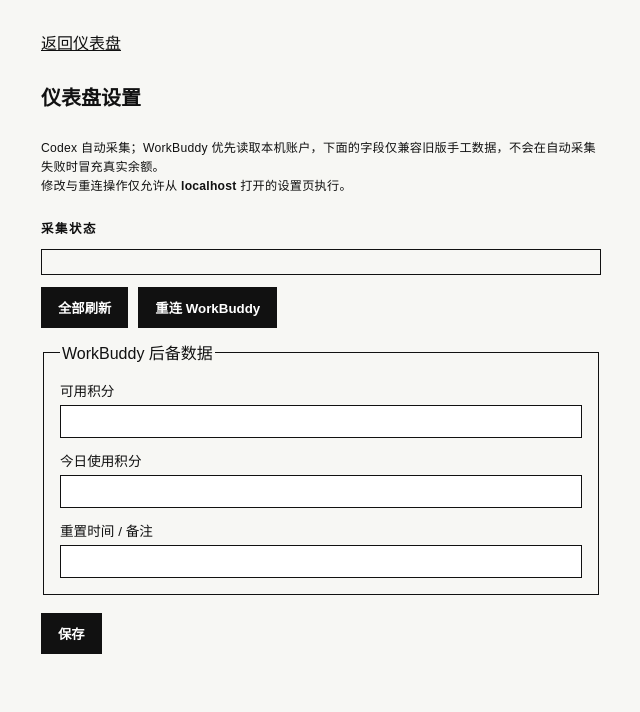
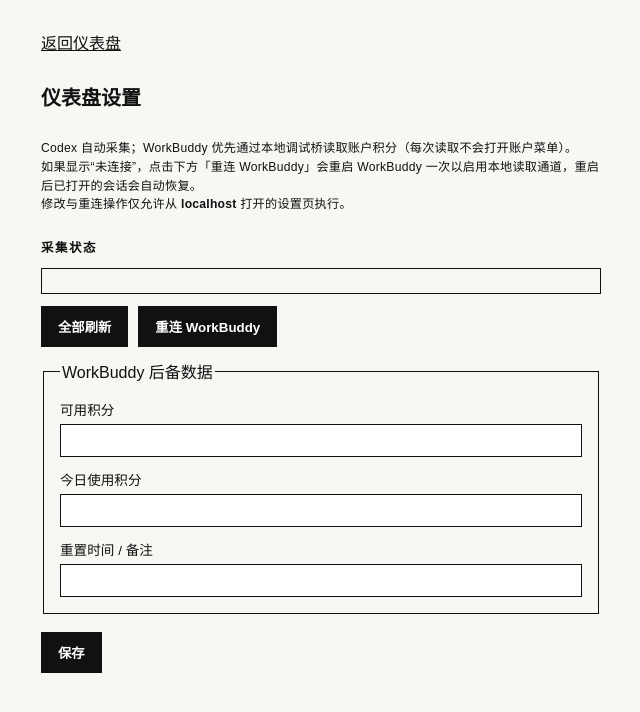
Before and after one commit to easonwong2026-del/AICC, a plain HTML site: page web/settings.html in a window 1280 px wide. Shown: the whole page, without its empty margins (319-959 px from the left). Drawn offline with Linux system fonts and the light colour scheme; no server answers.

Commit message:
Explain the one-time WorkBuddy reconnect step in settings

```diff
--- a/web/settings.html
+++ b/web/settings.html
@@ -2,7 +2,8 @@
 <html lang="zh-CN">
 <head><meta charset="utf-8"><meta name="viewport" content="width=device-width, initial-scale=1"><title>AI Command 设置</title><link rel="stylesheet" href="/style.css"></head>
 <body class="settings-page"><main class="settings"><a href="/">返回仪表盘</a><h1>仪表盘设置</h1>
-  <p>Codex 自动采集；WorkBuddy 优先读取本机账户，下面的字段仅兼容旧版手工数据，不会在自动采集失败时冒充真实余额。</p>
+  <p>Codex 自动采集；WorkBuddy 优先通过本地调试桥读取账户积分（每次读取不会打开账户菜单）。</p>
+  <p>如果显示“未连接”，点击下方「重连 WorkBuddy」会重启 WorkBuddy 一次以启用本地读取通道，重启后已打开的会话会自动恢复。</p>
   <p>修改与重连操作仅允许从 <strong>localhost</strong> 打开的设置页执行。</p>
   <h2>采集状态</h2>
   <div id="source-status" class="source-status"></div>
```
